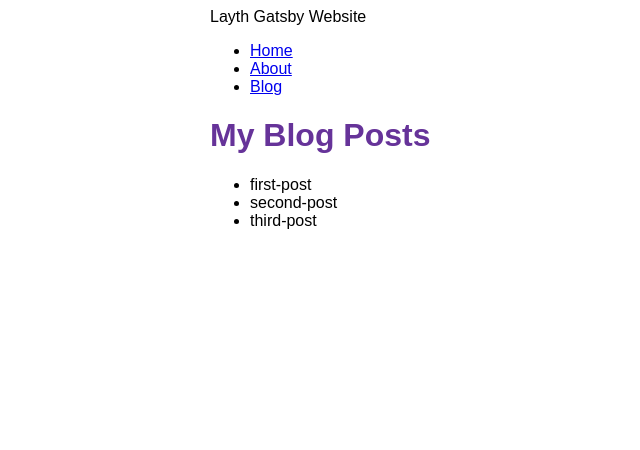
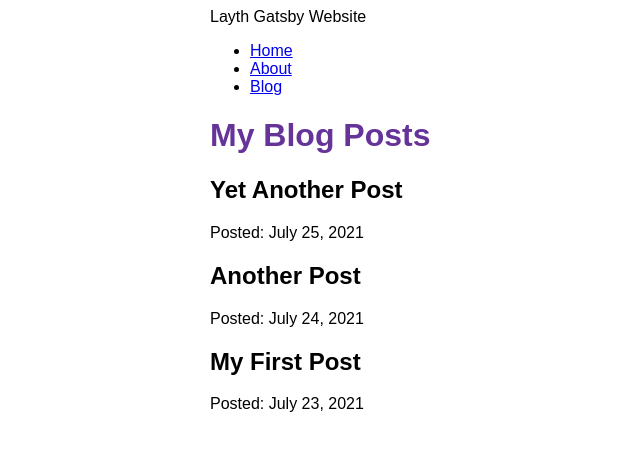
Before and after one commit to LKRamen/layth-gatsby-website, a Gatsby site: page /blog in a window 1280 px wide. Shown: the whole page, without its empty margins (180-820 px from the left). Built offline with nearby package versions, Linux system fonts and the light colour scheme; Gatsby itself is replaced by a stand-in of ours.

Commit message:
Changed blog.js to work for mdx

```diff
--- a/src/pages/blog.js
+++ b/src/pages/blog.js
@@ -6,24 +6,28 @@
 const BlogPage = ({ data }) => {
   return (
     <Layout pageTitle="My Blog Posts">
-        <ul>
       {
-        data.allFile.nodes.map(node => (
-          <li key={node.name}>
-            {node.name}
-          </li>
+        data.allMdx.nodes.map((node) => (
+          <article key={node.id}>
+            <h2>{node.frontmatter.title}</h2>
+            <p>Posted: {node.frontmatter.date}</p>
+          </article>
         ))
       }
-      </ul>
     </Layout>
   )
 }
 
 export const query = graphql`
   query {
-    allFile {
+    allMdx(sort: { frontmatter: { date: DESC }}) {
       nodes {
-        name
+        frontmatter {
+          date(formatString: "MMMM D, YYYY")
+          title
+        }
+        id
+        excerpt
       }
     }
   }
```
